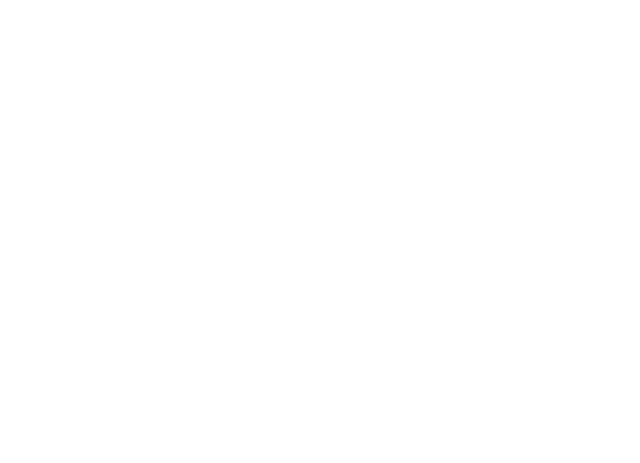
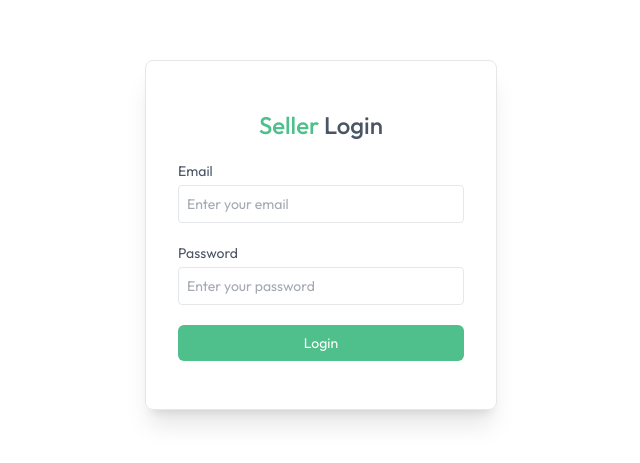
Before and after one commit to ruvindya28/food-delivery-web-app, a React (Vite) app in the folder client/: page /seller in a window 1280 px wide. Before the commit this address had no page. Shown: the part 165-628 px from the top of the page, without its empty margins (319-959 px from the left). Built offline with nearby package versions, Linux system fonts and the light colour scheme; a web font is replaced by a local one.

Commit message:
add SellerLogin component with form handling and routing

```diff
--- a/client/src/App.jsx
+++ b/client/src/App.jsx
@@ -12,6 +12,7 @@
 import Cart from './pages/Cart'
 import AddAddress from './pages/AddAddress'
 import MyOrders from './pages/MyOrders'
+import SellerLogin from './components/seller/SellerLogin'
 
 
 
@@ -35,6 +36,7 @@
         <Route path='/cart' element={<Cart />} />
         <Route path='/add-address' element={<AddAddress />} />
         <Route path='/my-orders' element={<MyOrders />} />
+        <Route path='/seller/*' element={<SellerLogin/>} />
       </Routes>
 
      </div>
--- a/client/src/components/seller/SellerLogin.jsx
+++ b/client/src/components/seller/SellerLogin.jsx
@@ -5,6 +5,11 @@
     const {isSeller, setIsSeller,navigate} = useAppContext();
     const [email, setEmail] = useState('');
     const [password, setPassword] = useState('');
+
+    const onSubmitHandler = async(e) => {
+        e.preventDefault();
+        setIsSeller(true);
+    }
 
     useEffect(() => {
         if(isSeller){
@@ -14,7 +19,22 @@
 
 
   return !isSeller && (
-     <form onSubmit={onSubmitHandler}>
+     <form onSubmit={onSubmitHandler} className='min-h-screen flex items-center text-sm text-gray-600'>
+        <div className='flex flex-col gap-5 m-auto items-start p-8 py-12 min-w-80 sm:min-w-88 rounded-lg shadow-xl border border-gray-200'>
+            <p className='text-2xl font-medium m-auto'>
+                <span className='text-primary'>Seller</span> Login</p>
+                <div className='w-full'>
+                    <p>Email</p>
+                    <input type="email" placeholder='Enter your email'
+                    className='border border-gray-200 rounded w-full p-2 mt-1 outline-primary' required />
+                </div>
+            <div className='w-full'>
+                <p>Password</p>
+                <input type="password" placeholder='Enter your password'
+                className='border border-gray-200 rounded w-full p-2 mt-1 outline-primary' required />
+            </div>
+            <button type='submit' className='bg-primary text-white py-2 w-full rounded-md'>Login</button>
+        </div>
 
      </form>
   )
```
